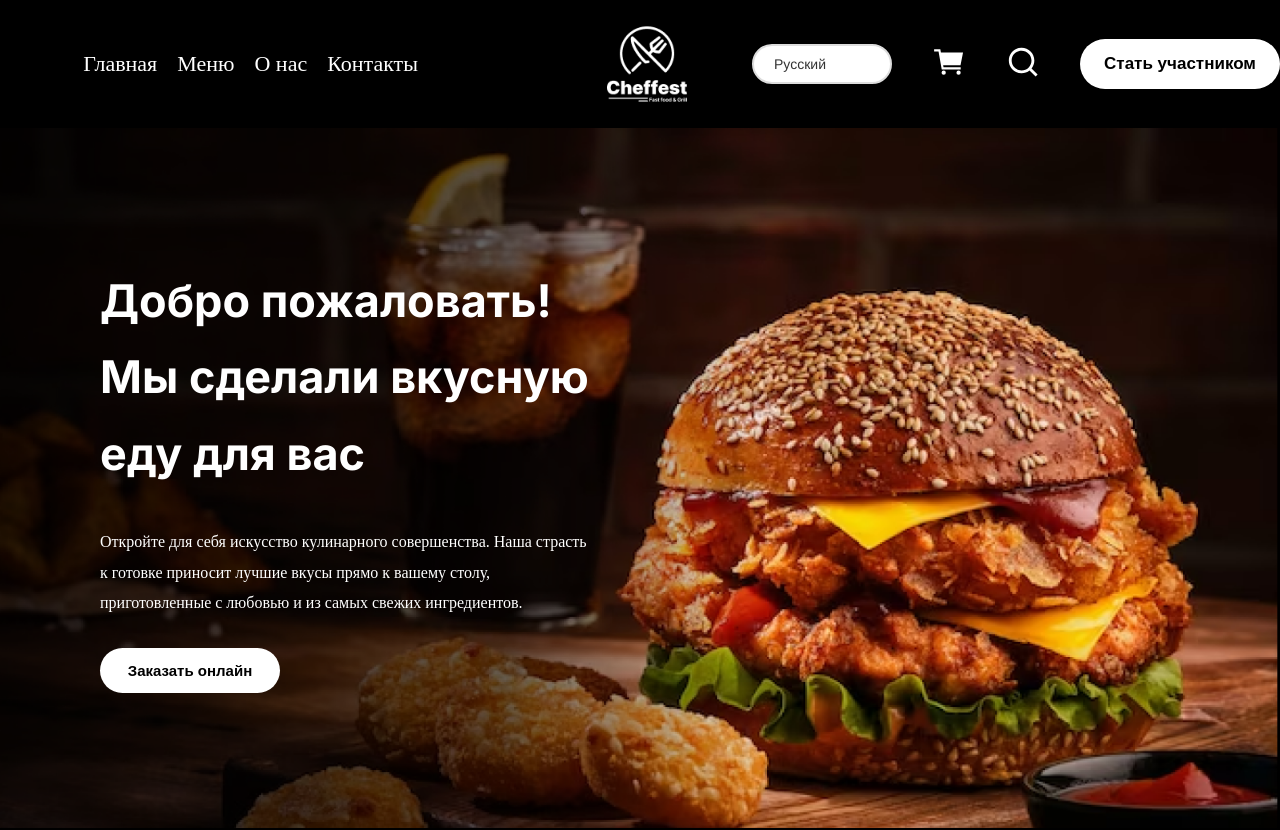
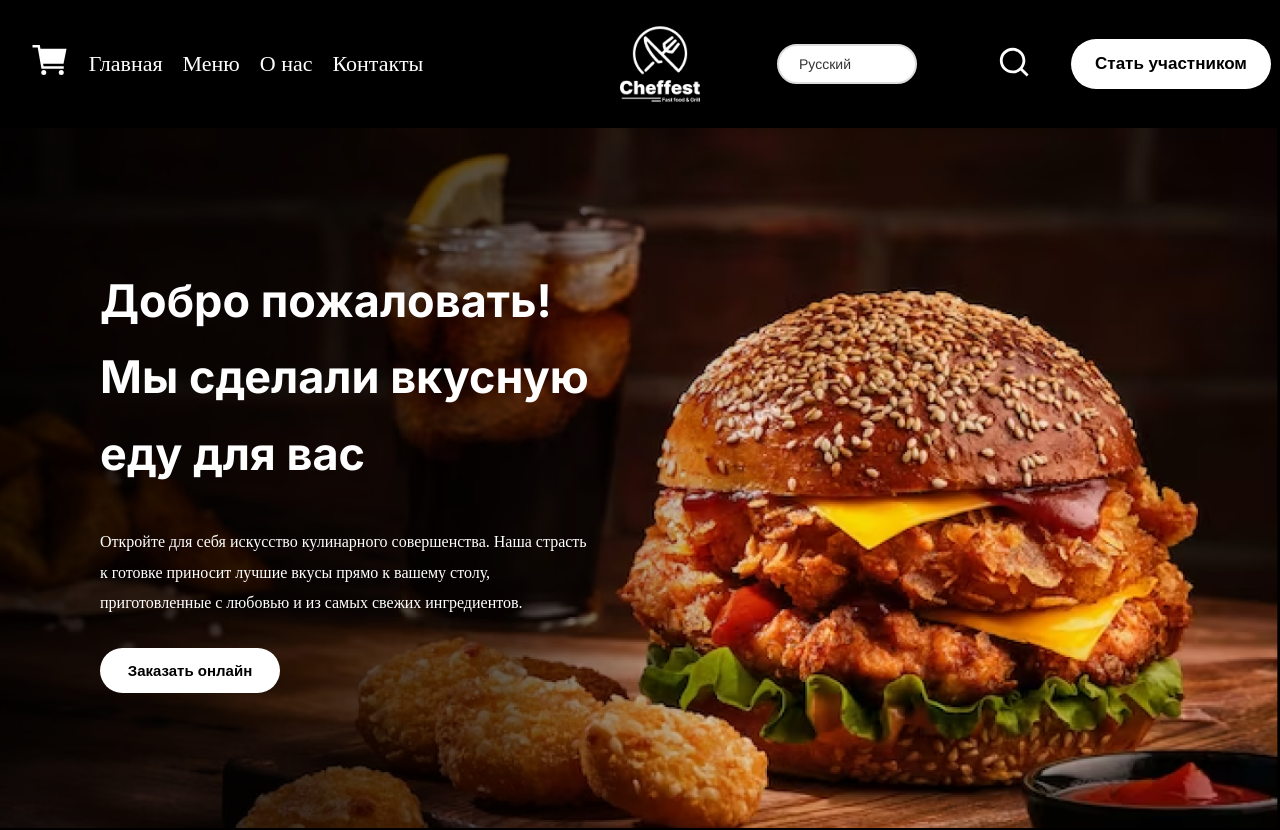
Before and after one commit to olimxon313/Foodi, a Next.js app: page / in a window 1280 px wide. Shown: the top 830 px of the page. Built offline with nearby package versions, Linux system fonts and the light colour scheme.

Commit message:
small fixes

```diff
--- a/app/header/header.scss
+++ b/app/header/header.scss
@@ -47,8 +47,6 @@
         align-items: center;
         gap: 40px;
         color: white;
-
-        .cart,
         .search {
             cursor: pointer;
             width: 34px;
@@ -60,7 +58,13 @@
                 transform: scale(1.1);
             }
         }
-
+.cart{
+    font-size: 40px;
+    color: white;
+    position: absolute;
+    left: 30px;
+    top: 40px;
+}
         .member {
             cursor: pointer;
             width: 200px;
```
